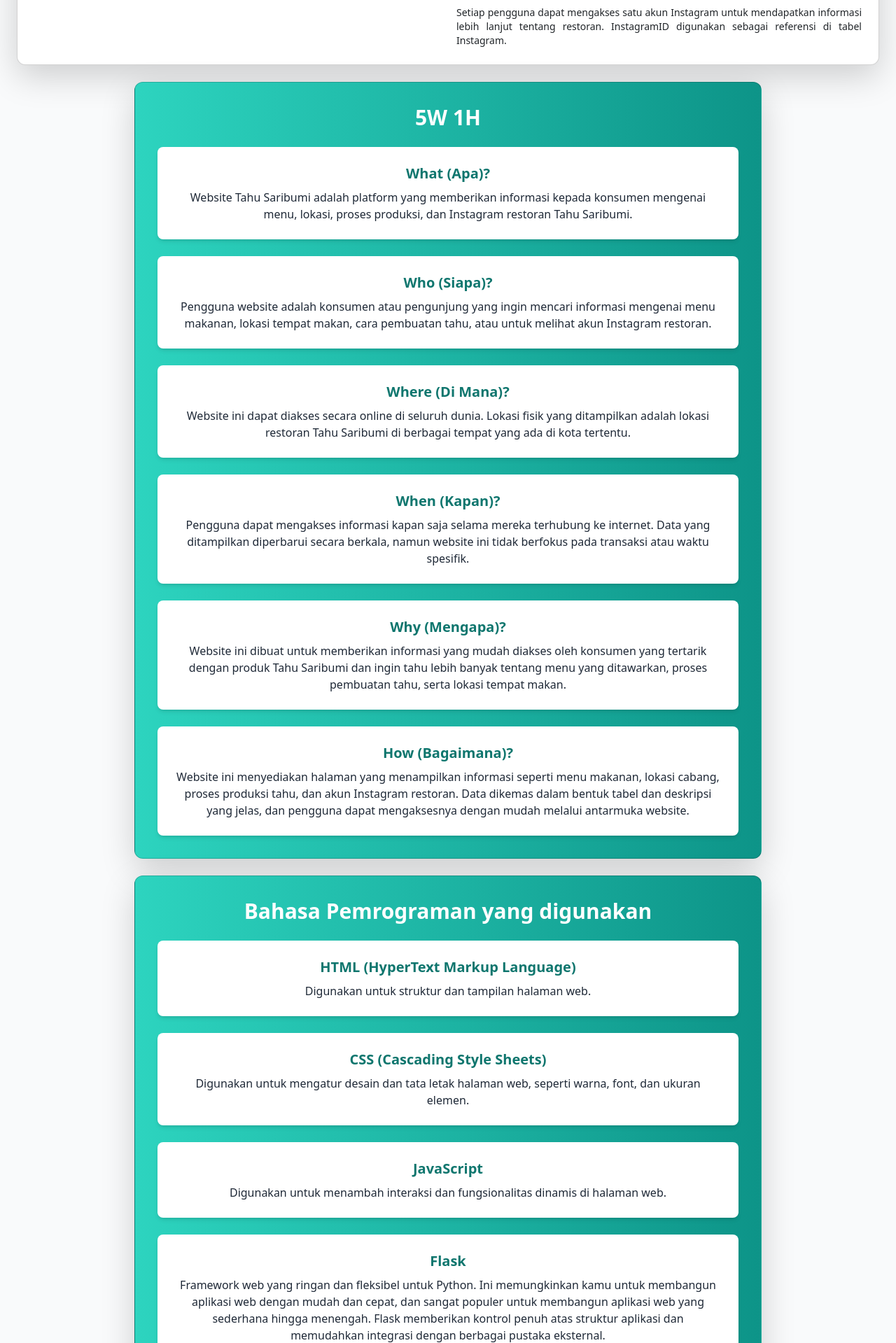
After one commit to Rizki1442/Tahu_Saribumi88, a Flask app: template templates/erd_bahasa.html in a window 1280 px wide. The commit adds this page. Shown: the part 553-2472 px from the top of the page at 70% size. Run offline with Flask 3, Linux system fonts and the light colour scheme; the template is opened without the code that fills it, so the values that code supplies are empty; some libraries are stand-ins or nearby versions.

Commit message:
Add files via upload

```diff
--- /dev/null
+++ b/templates/erd_bahasa.html
@@ -0,0 +1,229 @@
+<!DOCTYPE html>
+<html lang="en">
+
+<head>
+  <meta charset="UTF-8" />
+  <meta name="viewport" content="width=device-width, initial-scale=1.0" />
+  <title>{% block title %}Tahu Saribumi - Home{% endblock %}</title>
+  <link rel="icon" href="../static/img/tahu.png" type="image/x-icon">
+  <!-- Include AOS CSS -->
+  <link href="https://cdn.jsdelivr.net/npm/aos@2.3.4/dist/aos.css" rel="stylesheet">
+
+  <!-- Include AOS JS -->
+  <script src="https://cdn.jsdelivr.net/npm/aos@2.3.4/dist/aos.js"></script>
+
+  <!-- Bootstrap CSS -->
+  <link href="https://cdn.jsdelivr.net/npm/daisyui@4.12.23/dist/full.min.css" rel="stylesheet" type="text/css" />
+  <script src="https://cdn.tailwindcss.com"></script>
+  <link href="https://cdn.jsdelivr.net/npm/bootstrap@5.3.0-alpha3/dist/css/bootstrap.min.css" rel="stylesheet" />
+
+  <!-- Custom CSS -->
+  <link rel="stylesheet" href="{{ url_for('static', filename='style.css') }}" />
+  <link href="https://fonts.googleapis.com/css2?family=Poppins:ital,wght@0,100;0,300;0,400;0,700;1,700&display=swap" rel="stylesheet" />
+
+  <!-- Include Bootstrap JS (this is necessary for dropdown functionality) -->
+  <script src="https://cdn.jsdelivr.net/npm/bootstrap@5.1.0/dist/js/bootstrap.bundle.min.js"></script>
+
+</head>
+
+<body class="font-sans bg-gray-50 text-gray-800">
+
+  <!-- Navbar -->
+  <div class="navbar bg-base-100 z-50">
+    <div class="flex-1">
+      <img src="../static/img/tahu.png" alt="Logo" width="50" height="50" class="d-inline-block align-text-center" />
+      <a class="navbar-brand" href="/">Tahu Saribumi</a>
+    </div>
+
+    <!-- Menu untuk Desktop -->
+    <div class="hidden lg:flex">
+      <ul class="menu menu-horizontal px-1 space-x-1 text-white">
+        <li><a href="{{ url_for('home') }}" class="hover:bg-warning px-3 hover:text-black py-2 rounded-lg font-bold">Home</a></li>
+        <li><a href="{{ url_for('about') }}" class="hover:bg-warning px-3 hover:text-black py-2 rounded-lg font-bold">About</a></li>
+        <li><a href="{{ url_for('menu') }}" class="hover:bg-warning px-3 hover:text-black py-2 rounded-lg font-bold">Menu</a></li>
+        <li><a href="{{ url_for('lokasi') }}" class="hover:bg-warning px-3 hover:text-black py-2 rounded-lg font-bold">Lokasi</a></li>
+        <li><a href="{{ url_for('proses_pembuatan') }}" class="hover:bg-warning px-3 hover:text-black py-2 rounded-lg font-bold">Proses Pembuatan</a></li>
+        <li>
+            <details>
+                <summary class="documentasi hover:bg-black px-3 hover:text-black py-2 rounded-lg font-bold text-warning">Documentasi</summary>
+                <ul class="documentasi p-2">
+                  <li><a href="{{ url_for('erd_bahasa') }}#erd" class="hover:bg-warning hover:text-black">ERD</a></li>
+                  <li><a href="{{ url_for('erd_bahasa') }}#bahasa" class="hover:bg-warning hover:text-black">Bahasa</a></li>
+                </ul>
+              </details>
+        </li>
+      </ul>
+    </div>
+
+    <!-- Menu untuk Mobile -->
+    <div class="dropdown dropdown-end lg:hidden">
+      <label tabindex="0" class="btn btn-ghost">
+        <svg xmlns="http://www.w3.org/2000/svg" class="h-6 w-6 transform transition-all duration-300 ease-in-out hover:scale-110 active:scale-100 active:shadow-lg" fill="none" viewBox="0 0 24 24" stroke="currentColor">
+          <path stroke-linecap="round" stroke-linejoin="round" stroke-width="2" d="M4 6h16M4 12h16M4 18h16" />
+        </svg>
+      </label>
+      <ul tabindex="0" class="menu menu-sm dropdown-content mt-3 z-[1] p-2 rounded-box w-52 text-white font-bold">
+        <li><a href="{{ url_for('home') }}" class="hover:bg-warning hover:text-black">Home</a></li>
+        <li><a href="{{ url_for('about') }}" class="hover:bg-warning hover:text-black">About</a></li>
+        <li><a href="{{ url_for('menu') }}" class="hover:bg-warning hover:text-black">Menu</a></li>
+        <li><a href="{{ url_for('lokasi') }}" class="hover:bg-warning hover:text-black">Lokasi</a></li>
+        <li><a href="{{ url_for('proses_pembuatan') }}" class="hover:bg-warning hover:text-black">Proses Pembuatan</a></li>
+        <details>
+          <summary class="documentasi hover:bg-black px-3 hover:text-black py-2 rounded-lg font-bold text-warning">Documentasi</summary>
+          <ul class="documentasi p-2">
+            <li><a href="{{ url_for('erd_bahasa') }}#erd" class="hover:bg-warning hover:text-black">ERD</a></li>
+            <li><a href="{{ url_for('erd_bahasa') }}#bahasa" class="hover:bg-warning hover:text-black">Bahasa</a></li>
+          </ul>
+        </details>
+      </ul>
+    </div>
+  </div>
+
+  <!-- Wrapper for entire page -->
+  <div class="mx-auto p-6 space-y-6">
+    <!-- Section for ERD -->
+    <div class="card shadow-lg bg-white rounded-xl p-6" id="erd">
+      <h2 class="text-2xl font-bold mb-4 text-center">Entity Relationship Diagram (ERD)</h2>
+
+      <!-- ERD Image and Text Side by Side -->
+      <div class="flex flex-col md:flex-row items-center justify-between space-y-6 md:space-y-0 md:space-x-6">
+        <!-- Gambar responsif -->
+        <div class="w-full md:w-1/2">
+          <img src="../static/img/ERD_TAHU_SARIBUMI.PNG" alt="ERD Diagram" class="max-w-full h-auto">
+        </div>
+
+        <!-- Text Beside Image -->
+        <div class="w-full md:w-1/2">
+                <p class="text-lg" style="text-align: justify;">
+
+                    <h1 class="mb-2 font-bold">Relasi antar Entitas</h1>
+                    <h1 class="mb-2 font-semibold">Pengguna → Menu (Many-to-Many)</h1>
+                    <p class="text-sm" style="text-align: justify;">Setiap pengguna dapat melihat banyak menu dan setiap menu dapat dilihat oleh banyak pengguna. Ini diimplementasikan melalui tabel penghubung Pengguna-Menu yang memiliki UserID dan MenuID sebagai foreign keys.</p>
+                    <br>
+
+                    <h1 class="mb-2 font-semibold">Pengguna → Lokasi (One-to-Many)</h1>
+                    <p class="text-sm" style="text-align: justify;">Setiap pengguna dapat melihat banyak lokasi restoran, tetapi satu lokasi hanya dapat dilihat oleh banyak pengguna. LokasiID digunakan sebagai referensi dalam tabel Lokasi.</p>
+                    <br>
+
+                    <h1 class="mb-2 font-semibold">Pengguna → Proses Produksi (One-to-Many)</h1>
+                    <p class="text-sm" style="text-align: justify;">Setiap pengguna dapat melihat banyak proses produksi tahu, tetapi satu proses produksi hanya dapat dilihat oleh banyak pengguna. ProsesID digunakan sebagai referensi dalam tabel Proses Produksi.</p>
+                    <br>
+
+                    <h1 class="mb-2 font-semibold">Pengguna → Instagram (One-to-One)</h1>
+                    <p class="text-sm" style="text-align: justify;">Setiap pengguna dapat mengakses satu akun Instagram untuk mendapatkan informasi lebih lanjut tentang restoran. InstagramID digunakan sebagai referensi di tabel Instagram.</p>
+                </p>
+            </div>
+      </div>
+    </div>
+
+<!--5w1h-->
+    <div class="card shadow-lg bg-gradient-to-r from-teal-400 to-teal-600 text-white rounded-xl p-8 max-w-4xl mx-auto" id="5w1h">
+        <h3 class="text-3xl font-extrabold mb-6 text-center">5W 1H</h3>
+        <div class="space-y-6">
+          <div class="bg-white p-6 rounded-lg shadow-md">
+            <h4 class="text-xl font-semibold text-teal-700 mb-2 text-center">What (Apa)?</h4>
+            <p class="text-md text-gray-800 text-center">
+              Website Tahu Saribumi adalah platform yang memberikan informasi kepada konsumen mengenai menu, lokasi, proses produksi, dan Instagram restoran Tahu Saribumi.
+            </p>
+          </div>
+
+          <div class="bg-white p-6 rounded-lg shadow-md">
+            <h4 class="text-xl font-semibold text-teal-700 mb-2 text-center">Who (Siapa)?</h4>
+            <p class="text-md text-gray-800 text-center">
+              Pengguna website adalah konsumen atau pengunjung yang ingin mencari informasi mengenai menu makanan, lokasi tempat makan, cara pembuatan tahu, atau untuk melihat akun Instagram restoran.
+            </p>
+          </div>
+
+          <div class="bg-white p-6 rounded-lg shadow-md">
+            <h4 class="text-xl font-semibold text-teal-700 mb-2 text-center">Where (Di Mana)?</h4>
+            <p class="text-md text-gray-800 text-center">
+              Website ini dapat diakses secara online di seluruh dunia. Lokasi fisik yang ditampilkan adalah lokasi restoran Tahu Saribumi di berbagai tempat yang ada di kota tertentu.
+            </p>
+          </div>
+
+          <div class="bg-white p-6 rounded-lg shadow-md">
+            <h4 class="text-xl font-semibold text-teal-700 mb-2 text-center">When (Kapan)?</h4>
+            <p class="text-md text-gray-800 text-center">
+              Pengguna dapat mengakses informasi kapan saja selama mereka terhubung ke internet. Data yang ditampilkan diperbarui secara berkala, namun website ini tidak berfokus pada transaksi atau waktu spesifik.
+            </p>
+          </div>
+
+          <div class="bg-white p-6 rounded-lg shadow-md">
+            <h4 class="text-xl font-semibold text-teal-700 mb-2 text-center">Why (Mengapa)?</h4>
+            <p class="text-md text-gray-800 text-center">
+              Website ini dibuat untuk memberikan informasi yang mudah diakses oleh konsumen yang tertarik dengan produk Tahu Saribumi dan ingin tahu lebih banyak tentang menu yang ditawarkan, proses pembuatan tahu, serta lokasi tempat makan.
+            </p>
+          </div>
+
+          <div class="bg-white p-6 rounded-lg shadow-md">
+            <h4 class="text-xl font-semibold text-teal-700 mb-2 text-center">How (Bagaimana)?</h4>
+            <p class="text-md text-gray-800 text-center">
+              Website ini menyediakan halaman yang menampilkan informasi seperti menu makanan, lokasi cabang, proses produksi tahu, dan akun Instagram restoran. Data dikemas dalam bentuk tabel dan deskripsi yang jelas, dan pengguna dapat mengaksesnya dengan mudah melalui antarmuka website.
+            </p>
+          </div>
+        </div>
+      </div>
+
+  <!-- Section for Programming Language -->
+  <div class="card shadow-lg bg-gradient-to-r from-teal-400 to-teal-600 text-white rounded-xl p-8 max-w-4xl mx-auto" id="bahasa">
+    <h3 class="text-3xl font-extrabold mb-6 text-center">Bahasa Pemrograman yang digunakan</h3>
+
+    <div class="space-y-6">
+      <div class="bg-white p-6 rounded-lg shadow-md">
+        <h4 class="text-xl font-semibold text-teal-700 mb-2 text-center">HTML (HyperText Markup Language)</h4>
+        <p class="text-md text-gray-800 text-center">
+          Digunakan untuk struktur dan tampilan halaman web.
+        </p>
+      </div>
+
+      <div class="bg-white p-6 rounded-lg shadow-md">
+        <h4 class="text-xl font-semibold text-teal-700 mb-2 text-center">CSS (Cascading Style Sheets)</h4>
+        <p class="text-md text-gray-800 text-center">
+          Digunakan untuk mengatur desain dan tata letak halaman web, seperti warna, font, dan ukuran elemen.
+        </p>
+      </div>
+
+      <div class="bg-white p-6 rounded-lg shadow-md">
+        <h4 class="text-xl font-semibold text-teal-700 mb-2 text-center">JavaScript</h4>
+        <p class="text-md text-gray-800 text-center">
+          Digunakan untuk menambah interaksi dan fungsionalitas dinamis di halaman web.
+        </p>
+      </div>
+
+      <div class="bg-white p-6 rounded-lg shadow-md">
+        <h4 class="text-xl font-semibold text-teal-700 mb-2 text-center">Flask</h4>
+        <p class="text-md text-gray-800 text-center">
+          Framework web yang ringan dan fleksibel untuk Python. Ini memungkinkan kamu untuk membangun aplikasi web dengan mudah dan cepat, dan sangat populer untuk membangun aplikasi web yang sederhana hingga menengah. Flask memberikan kontrol penuh atas struktur aplikasi dan memudahkan integrasi dengan berbagai pustaka eksternal.
+        </p>
+      </div>
+    </div>
+  </div>
+  </div>
+
+  <!-- Footer -->
+  <footer class="footer footer-center bg-base-200 text-base-content rounded p-10 mt-0">
+    <nav class="grid grid-flow-col gap-4">
+      <a class="link link-hover" href="{{ url_for('about') }}">About</a>
+      <a class="link link-hover" href="{{ url_for('menu') }}">Menu</a>
+      <a class="link link-hover" href="{{ url_for('lokasi') }}">Lokasi</a>
+      <a class="link link-hover" href="{{ url_for('proses_pembuatan') }}">Proses Pembuatan</a>
+    </nav>
+    <nav>
+      <div class="grid grid-flow-col gap-0 translate-y-[-10px] relative">
+        <a href="{{ url_for('home') }}"><img src="../static/img/tahu.png" alt="Instagram Icon"
+            class="w-16 h-16 object-contain transform transition-all duration-300 hover:scale-110" /></a>
+      </div>
+    </nav>
+    <aside>
+      <p>Copyright © 2025 Tahu Sumedang Saribumi</p>
+    </aside>
+  </footer>
+
+  <!-- Scripts -->
+  <script>
+    // Initialize AOS (Animate On Scroll)
+    AOS.init();
+  </script>
+</body>
+
+</html>
```
Also changed, not shown: templates/index.html (+20 -1 lines), templates/lokasi.html (+19 -0 lines), templates/menu.html (+20 -1 lines), templates/proses-pembuatan.html (+19 -1 lines).
